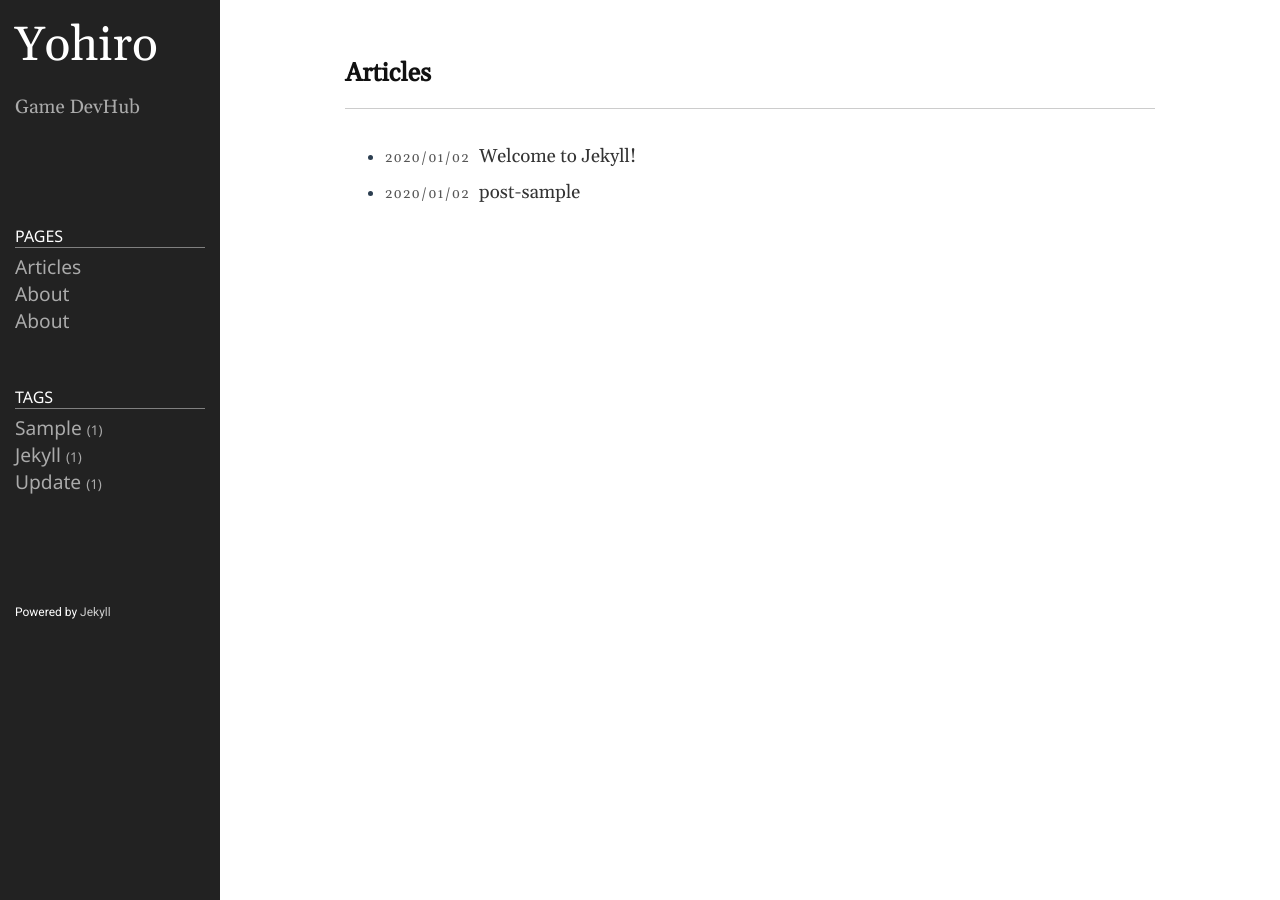
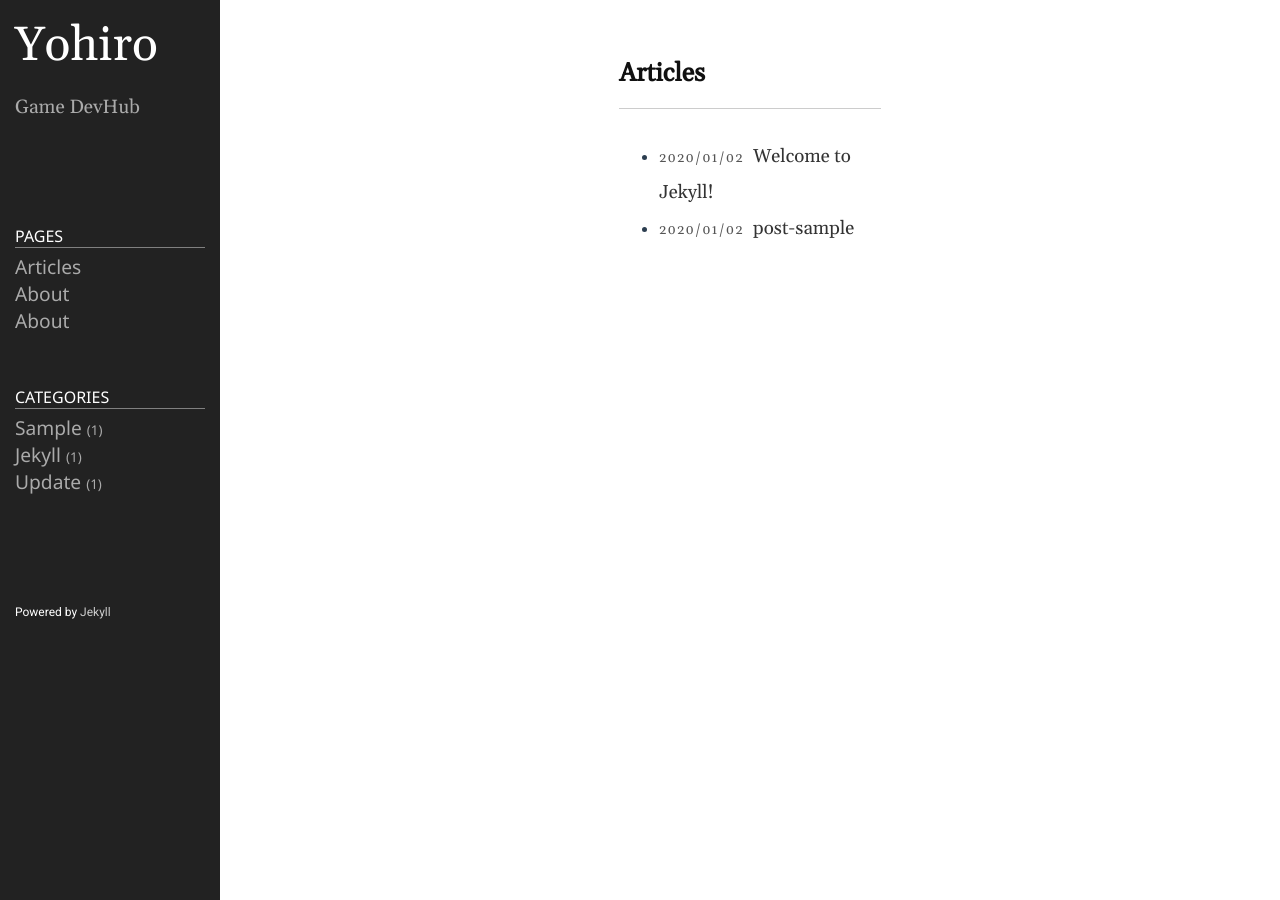
Before and after one commit to YohiroW/yohirow.github.io, a Jekyll site: the page built from index.md, in a window 1280 px wide. Built offline with Jekyll 4.4.1, drawn with Linux system fonts in a browser that asks for light colours.

Commit message:
Rollback includes

```diff
--- a/_includes/default.html
+++ b/_includes/default.html
@@ -1,20 +1,19 @@
 <!DOCTYPE html>
 <html lang="{{ page.lang | default: site.lang | default: "en" }}">
   {%- include head.html -%}
+  <style>@import url(/public/css/syntax/{{ site.highlighter-theme }}.css);</style>
   <title>{{ site.title }}</title>
   <!-- <link href="/public/css/bootstrap.min.css" rel="stylesheet"> -->
+
   <link href="/public/css/style.css" rel="stylesheet">
   <body>
   	<div class="container">
 		<div class="sidebar">
 			{% include sidebar.html %}
 		</div>
-		<div class="content-wrapper">
-			<div class="content">
-				{{ content }}
-			</div>
+		<div class="content">
+			{{ content }}
 		</div>
-		<div class="right-space"></div>
 	</div>
   </body>
 </html>
--- a/_includes/google-analytics.html
+++ b/_includes/google-analytics.html
@@ -1,10 +1,9 @@
-<!-- Global site tag (gtag.js) - Google Analytics -->
 <script async src="https://www.googletagmanager.com/gtag/js?id={{ site.google_analytics }}"></script>
 <script>
+  window['ga-disable-{{ site.google_analytics }}'] = window.doNotTrack === "1" || navigator.doNotTrack === "1" || navigator.doNotTrack === "yes" || navigator.msDoNotTrack === "1";
   window.dataLayer = window.dataLayer || [];
   function gtag(){dataLayer.push(arguments);}
   gtag('js', new Date());
 
   gtag('config', '{{ site.google_analytics }}');
 </script>
-<!-- Global site tag (gtag.js) - Google Analytics -->
--- a/_includes/head.html
+++ b/_includes/head.html
@@ -2,8 +2,8 @@
 	<meta charset="utf-8">
 	<meta http-equiv="X-UA-Compatible" content="IE=edge">
 	<meta name="viewport" content="width=device-width, initial-scale=1">
-	<meta name="naver-site-verification" content="cee709750f4e5a7f3c5633a017eb1633cbdbd00d"/>
-	{% seo %}
+	{%- feed_meta -%}
+
 	{%- if jekyll.environment == 'production' and site.google_analytics -%}
 		{%- include google-analytics.html -%}
 	{%- endif -%}
--- a/_includes/sidebar.html
+++ b/_includes/sidebar.html
@@ -34,7 +34,7 @@
 
 <div class="sidebar-item sidebar-nav">
   	<ul class="nav">
-			<li class="nav-title">Tags</li>
+			<li class="nav-title">Categories</li>
 	    {% for category in site.categories %}
 	    <li>
 	    	<a class="nav-item" href="{{ root_url }}/{{ site.category_dir }}#{{ category | first }}">
```
